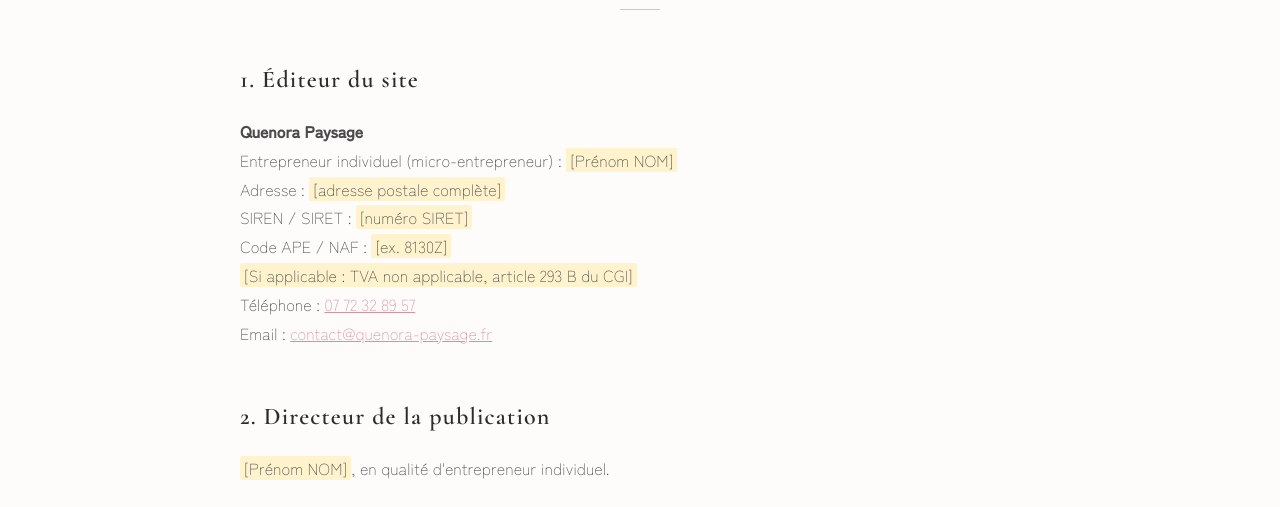
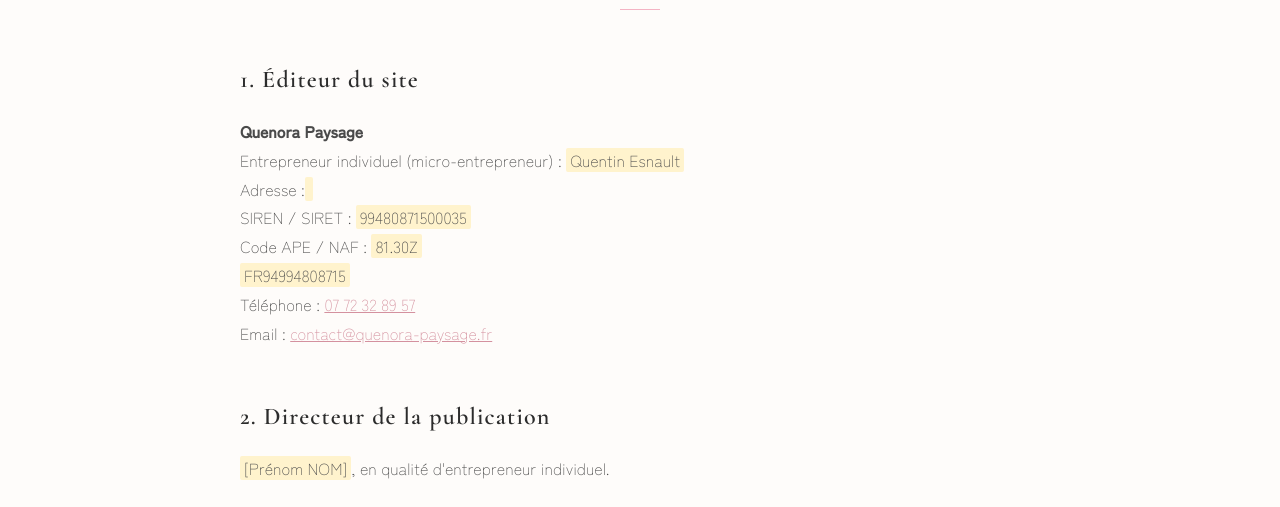
Before and after one commit to Quentinesnault/quenora-paysage, a plain HTML site: page mentions-legales.html in a window 1280 px wide. Shown: the part 293-800 px from the top of the page. Drawn offline with nearby package versions, Linux system fonts and the light colour scheme.

Commit message:
Update mentions-legales.html

```diff
--- a/mentions-legales.html
+++ b/mentions-legales.html
@@ -35,11 +35,11 @@
             <section>
                 <h2>1. Éditeur du site</h2>
                 <p><strong>Quenora Paysage</strong><br>
-                Entrepreneur individuel (micro-entrepreneur) : <span class="todo">[Prénom NOM]</span><br>
-                Adresse : <span class="todo">[adresse postale complète]</span><br>
-                SIREN / SIRET : <span class="todo">[numéro SIRET]</span><br>
-                Code APE / NAF : <span class="todo">[ex. 8130Z]</span><br>
-                <span class="todo">[Si applicable : TVA non applicable, article 293 B du CGI]</span><br>
+                Entrepreneur individuel (micro-entrepreneur) : <span class="todo">Quentin Esnault</span><br>
+                Adresse : <span class="todo"></span><br>
+                SIREN / SIRET : <span class="todo">99480871500035</span><br>
+                Code APE / NAF : <span class="todo">81.30Z</span><br>
+                <span class="todo">FR94994808715</span><br>
                 Téléphone : <a href="tel:+33772328957">07 72 32 89 57</a><br>
                 Email : <a href="mailto:contact@quenora-paysage.fr">contact@quenora-paysage.fr</a></p>
             </section>
```
